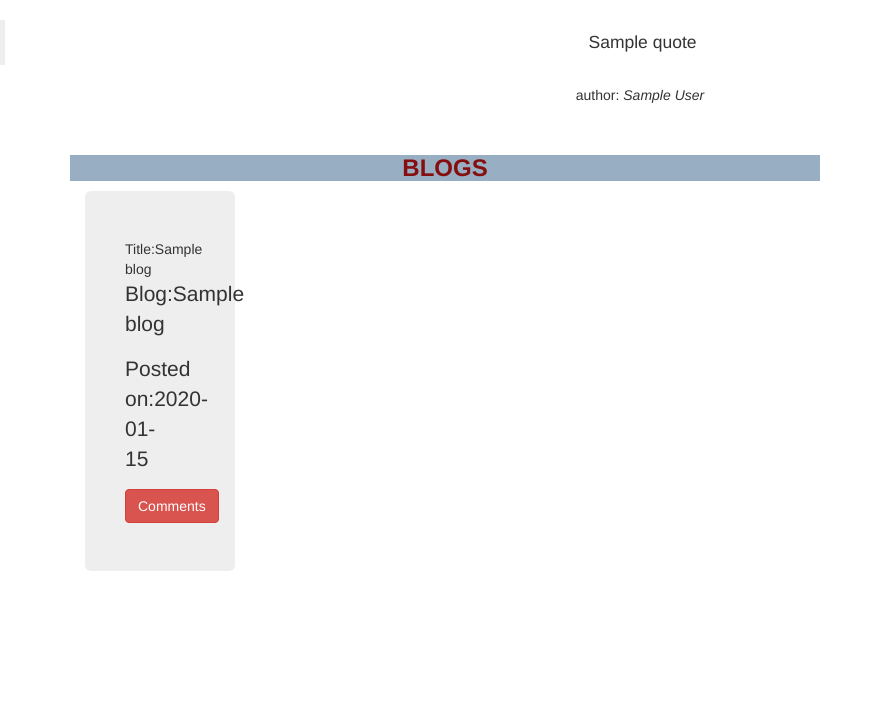
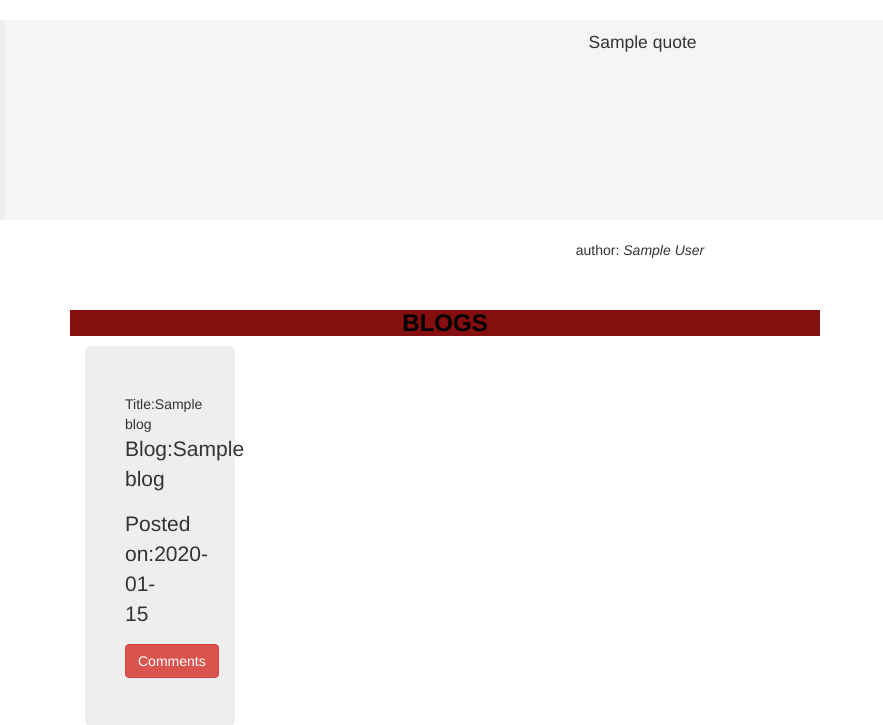
Before and after one commit to encok/Blogging-App, a Flask app: template app/templates/index.html in a window 1280 px wide. Shown: the part 102-827 px from the top of the page, without its empty margins (0-883 px from the left). Before the commit the page ends 673 px from the top, so only its background shows below. Run offline with Flask 2, Linux system fonts and the light colour scheme; the template is opened without the code that fills it: most values are stand-ins (such as "Sample title", 1, 10 or a date in 2020); data that the repository does not hold is empty; some libraries are stand-ins or nearby versions.

Commit message:
editting the blogs card

```diff
--- a/app/templates/index.html
+++ b/app/templates/index.html
@@ -5,6 +5,14 @@
 <!-- <link href="https://cdn.jsdelivr.net/npm/bootstrap@5.0.2/dist/css/bootstrap.min.css" rel="stylesheet"
 integrity="sha384-EVSTQN3/azprG1Anm3QDgpJLIm9Nao0Yz1ztcQTwFspd3yD65VohhpuuCOmLASjC" crossorigin="anonymous">
 <link rel="stylesheet" href="style.css"> -->
+<style>
+.blockquote{
+background-color: whitesmoke;
+width: 100%;
+align-items: center;
+height: 200px;
+}
+</style>
 <figure class="text-center">
     <blockquote class="blockquote">
     <p>{{quotes.quote}}</p>
--- a/app/templates/macros.html
+++ b/app/templates/macros.html
@@ -7,11 +7,15 @@
     crossorigin="anonymous"></script>
 <link rel="stylesheet" href="style.css"> -->
 
-
+<style>
+.p-2 {
+ background-color: brown;
+}
+</style>
 <div class="container">
     <div class="row">
         <div class="col-md-8">
-            <h3 class="p-2 text-center" style="margin-right:0cm; background-color: rgb(152, 174, 194); color: #850e0e;">
+            <h3 class="p-2 text-center" style="margin-right:0cm; background-color: #850e0e; color:black ;">
                 <strong>BLOGS</strong>
             </h3>
             {% for blog in blog_list %}
```
